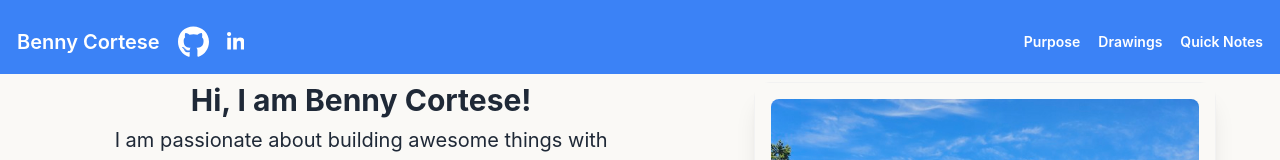
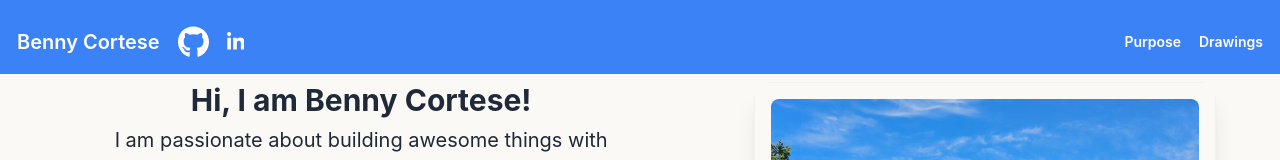
Before and after one commit to bennycortese/benny_cortese_personal_website, a React (Create React App) app: page / in a window 1280 px wide. Shown: the top 160 px of the page. Built offline with nearby package versions, Linux system fonts and the light colour scheme.

Commit message:
Hide quicknotes button
hide the page route since it's no longer used

```diff
--- a/src/App.tsx
+++ b/src/App.tsx
@@ -37,7 +37,6 @@ const App: React.FC = () => { // Why is this not the entrypoint? Fix this today
 
 
               <li><Link to="/drawings" className="btn btn-ghost text-l px-2 py-1">Drawings</Link></li> {/* Ensure URL is lowercase */}
-              <li><Link to="/quicknotes" className="btn btn-ghost text-l px-2 py-1">Quick Notes</Link></li> {/* Ensure URL is lowercase */}
         </div>
 
         {/* Define Routes */}
```
